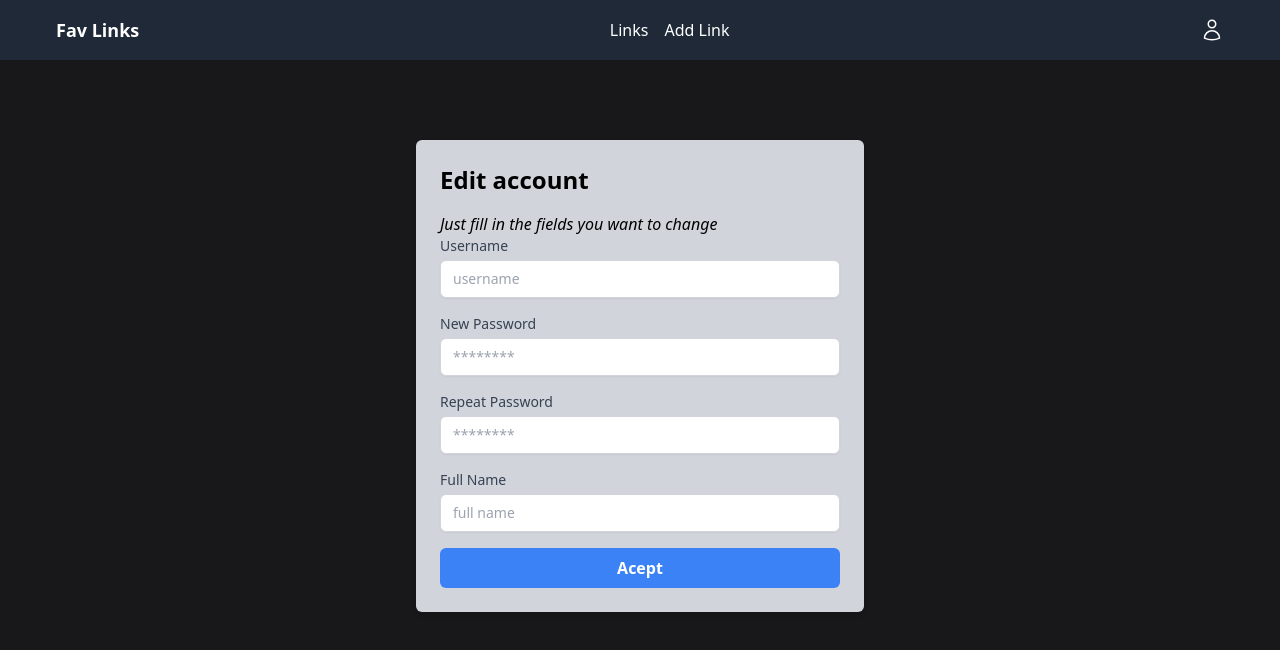
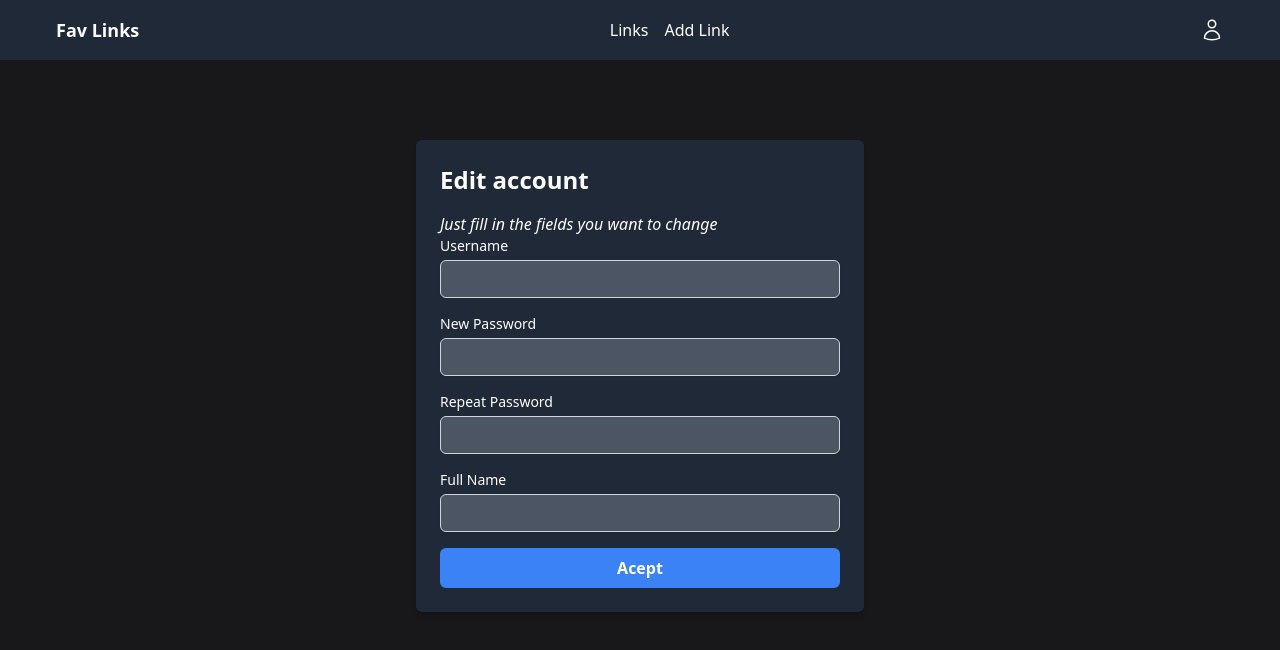
Before and after one commit to AdrianE121000/fav-links, a React (Vite) app in the folder client/fav-links/: page /user in a window 1280 px wide. Shown: the top 650 px of the page. Built offline with nearby package versions, Linux system fonts and the light colour scheme; sample sign-in values are in the browser's storage.

Commit message:
fix styles

```diff
--- a/client/fav-links/src/components/Card.jsx
+++ b/client/fav-links/src/components/Card.jsx
@@ -20,13 +20,13 @@ export function Card({ userLinks, onDelete, onEdit }) {
             <div className='mt-4 flex justify-between items-center gap-1'>
               <button
                 onClick={() => onDelete(link.id)}
-                className='flex items-center rounded bg-red-500 text-white text-lg px-2 py-1 hover:bg-red-900 hover:scale-110 transition duration-300 ease-in-out'>
+                className='flex gap-2 items-center rounded bg-red-500 text-white text-lg px-2 py-1 hover:bg-red-900 hover:scale-110 transition duration-300 ease-in-out'>
                 Delete
                 <DeleteIcon />
               </button>
               <button
                 onClick={() => onEdit(link.id)}
-                className='flex items-center rounded bg-blue-500 text-white text-lg px-2 py-1 hover:bg-blue-900 hover:scale-110 transition duration-300 ease-in-out'>
+                className='flex gap-2 items-center rounded bg-blue-500 text-white text-lg px-2 py-1 hover:bg-blue-900 hover:scale-110 transition duration-300 ease-in-out'>
                 Edit
                 <EditIcon />
               </button>
--- a/client/fav-links/src/components/EditForm.jsx
+++ b/client/fav-links/src/components/EditForm.jsx
@@ -29,56 +29,53 @@ function EditForm({ id, setShowModal }) {
     <>
       <form
         onSubmit={handleSubmit}
-        className='bg-white shadow-md rounded px-8 pt-6 pb-8 mb-4'>
+        className='bg-gray-800 text-white shadow-md rounded px-8 pt-6 pb-8 mb-4'>
         <h1 className='text-center text-3xl font-bold'>Update Link</h1>
         <em>Just fill in the fields you want to change</em>
         <div className='mb-4'>
           <label
-            className='block text-gray-700 text-sm font-bold mb-2'
+            className='block text-sm font-bold mb-2'
             htmlFor='title'>
             Title:
           </label>
           <input
-            className='shadow appearance-none border rounded w-full py-2 px-3 text-gray-700 leading-tight focus:outline-none focus:shadow-outline'
+            className='bg-gray-600 shadow appearance-none border rounded w-full py-2 px-3 leading-tight focus:outline-none focus:shadow-outline'
             id='title'
             type='text'
-            placeholder='Title'
             value={title}
             onChange={(e) => setTitle(e.target.value)}
           />
         </div>
         <div className='mb-4'>
           <label
-            className='block text-gray-700 text-sm font-bold mb-2'
+            className='block text-sm font-bold mb-2'
             htmlFor='url'>
             URL:
           </label>
           <input
-            className='shadow appearance-none border rounded w-full py-2 px-3 text-gray-700 leading-tight focus:outline-none focus:shadow-outline'
+            className='bg-gray-600 shadow appearance-none border rounded w-full py-2 px-3 leading-tight focus:outline-none focus:shadow-outline'
             id='url'
             type='url'
-            placeholder='URL'
             value={url}
             onChange={(e) => setUrl(e.target.value)}
           />
         </div>
         <div className='mb-6'>
           <label
-            className='block text-gray-700 text-sm font-bold mb-2'
+            className='block text-sm font-bold mb-2'
             htmlFor='description'>
             Description:
           </label>
           <textarea
-            className='resize-none shadow appearance-none border rounded w-full py-2 px-3 text-gray-700 leading-tight focus:outline-none focus:shadow-outline'
+            className='resize-none bg-gray-600 shadow appearance-none border rounded w-full py-2 px-3 leading-tight focus:outline-none focus:shadow-outline'
             id='description'
-            placeholder='Description'
             value={description}
             onChange={(e) => setDescription(e.target.value)}
           />
         </div>
         <div className='flex items-center justify-between'>
           <button
-            className='bg-blue-500 hover:bg-blue-700 text-white font-bold py-2 px-4 rounded focus:outline-none focus:shadow-outline'
+            className='bg-blue-500 hover:bg-blue-700 w-full text-white font-bold py-2 px-4 rounded focus:outline-none focus:shadow-outline'
             type='submit'>
             Accept
           </button>
--- a/client/fav-links/src/components/EditUser.jsx
+++ b/client/fav-links/src/components/EditUser.jsx
@@ -39,39 +39,37 @@ export function EditUser() {
         richColors
         theme='dark'
       />
-      <div className='max-w-md mx-auto p-6 bg-gray-300 shadow-md rounded-md mt-20'>
+      <div className='max-w-md mx-auto p-6 bg-gray-800 text-white shadow-md rounded-md mt-20'>
         <h2 className='text-2xl font-bold mb-4'>Edit account</h2>
         <em>Just fill in the fields you want to change</em>
         <form onSubmit={handleSubmit}>
           <div className='mb-4'>
             <label
               htmlFor='username'
-              className='block text-sm font-medium text-gray-700'>
+              className='block text-sm font-medium'>
               Username
             </label>
             <input
               type='text'
               id='username'
-              placeholder='username'
               value={username}
               onChange={(e) => setUsername(e.target.value)}
-              className='mt-1 block w-full px-3 py-2 border border-gray-300 rounded-md shadow-sm focus:outline-none focus:ring-indigo-500 focus:border-indigo-500 sm:text-sm'
+              className='bg-gray-600 mt-1 block w-full px-3 py-2 border border-gray-300 rounded-md shadow-sm focus:outline-none focus:ring-indigo-500 focus:border-indigo-500 sm:text-sm'
             />
           </div>
 
           <div className='mb-4'>
             <label
               htmlFor='newPassword'
-              className='block text-sm font-medium text-gray-700'>
+              className='block text-sm font-medium '>
               New Password
             </label>
             <input
               type='password'
               id='newPassword'
-              placeholder='********'
               value={newPassword}
               onChange={(e) => setNewPassword(e.target.value)}
-              className={`mt-1 block w-full px-3 py-2 border border-gray-300 rounded-md shadow-sm focus:outline-none focus:ring-indigo-500 focus:border-indigo-500 sm:text-sm ${
+              className={`bg-gray-600 mt-1 block w-full px-3 py-2 border border-gray-300 rounded-md shadow-sm focus:outline-none focus:ring-indigo-500 focus:border-indigo-500 sm:text-sm ${
                 noMatch ? 'border-red-700' : ''
               }`}
             />
@@ -79,16 +77,15 @@ export function EditUser() {
           <div className='mb-4'>
             <label
               htmlFor='repeatPassword'
-              className='block text-sm font-medium text-gray-700'>
+              className='block text-sm font-medium '>
               Repeat Password
             </label>
             <input
               type='password'
               id='repeatPassword'
-              placeholder='********'
               value={repeatPassword}
               onChange={(e) => setRepeatPassword(e.target.value)}
-              className={`mt-1 block w-full px-3 py-2 border border-gray-300 rounded-md shadow-sm focus:outline-none focus:ring-indigo-500 focus:border-indigo-500 sm:text-sm ${
+              className={`bg-gray-600 mt-1 block w-full px-3 py-2 border border-gray-300 rounded-md shadow-sm focus:outline-none focus:ring-indigo-500 focus:border-indigo-500 sm:text-sm ${
                 noMatch ? 'border-red-700' : ''
               }`}
             />
@@ -101,16 +98,15 @@ export function EditUser() {
           <div className='mb-4'>
             <label
               htmlFor='fullName'
-              className='block text-sm font-medium text-gray-700'>
+              className='block text-sm font-medium '>
               Full Name
             </label>
             <input
               type='text'
               id='fullName'
-              placeholder='full name'
               value={fullName}
               onChange={(e) => setFullName(e.target.value)}
-              className='mt-1 block w-full px-3 py-2 border border-gray-300 rounded-md shadow-sm focus:outline-none focus:ring-indigo-500 focus:border-indigo-500 sm:text-sm'
+              className='bg-gray-600 mt-1 block w-full px-3 py-2 border border-gray-300 rounded-md shadow-sm focus:outline-none focus:ring-indigo-500 focus:border-indigo-500 sm:text-sm'
             />
           </div>
           <button
--- a/client/fav-links/src/components/Home.jsx
+++ b/client/fav-links/src/components/Home.jsx
@@ -72,7 +72,7 @@ export function Home() {
       />
       {showModal && (
         <div className='fixed top-0 left-0 w-full h-full flex items-center justify-center bg-black bg-opacity-50 z-50'>
-          <div className='bg-white p-4 rounded-md shadow-lg'>
+          <div className='p-4 rounded-md shadow-lg'>
             <EditForm
               id={linkToUpadte}
               setShowModal={setShowModal}
```
